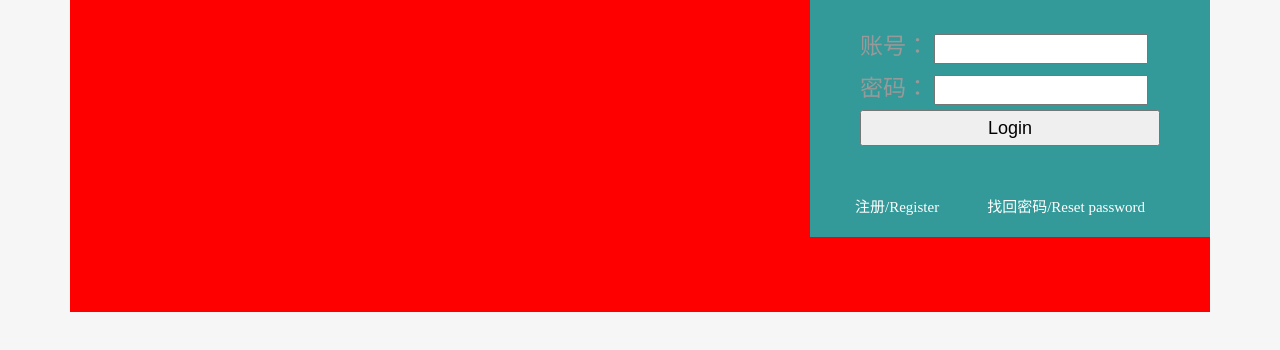
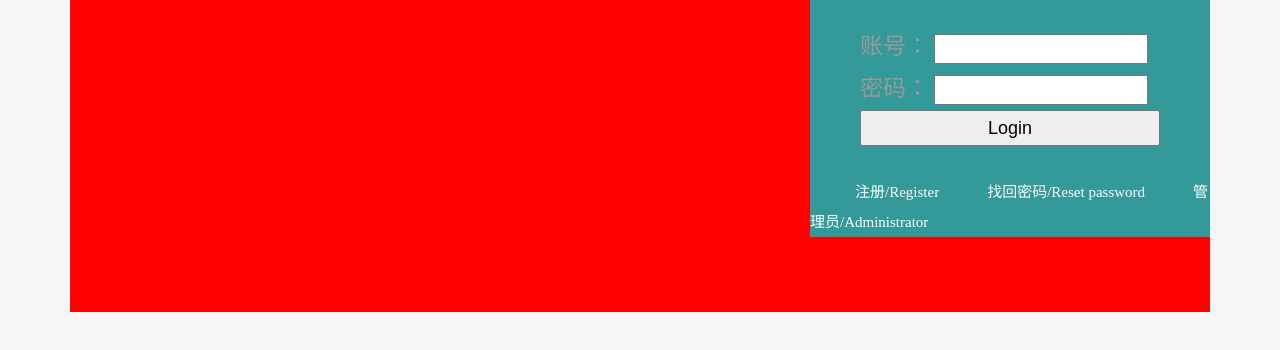
Before and after one commit to diwuhuang/VSES, a plain HTML site: page index.html in a window 1280 px wide. Shown: the part 280-630 px from the top of the page. Drawn offline with Linux system fonts and the light colour scheme.

Commit message:
首页增加管理员入口

```diff
--- a/css/index.css
+++ b/css/index.css
@@ -110,7 +110,7 @@
 }
 .content .login .login_bottom a{
     font-size: 15px;
-    line-height: 60px;
+    line-height: 30px;
     margin-left: 45px;
 }
 .content .login .login_bottom a:hover{
--- a/index.html
+++ b/index.html
@@ -44,8 +44,10 @@
         <div class="login_bottom">
             <a href="#">注册/Register</a>
             <a href="#">找回密码/Reset password</a>
+            <a href="./view/admin/administrator.html">管理员/Administrator</a>
         </div>
     </div>
+
 </div>
 <!--底部区域-->
 <div class="footer"></div>
```
